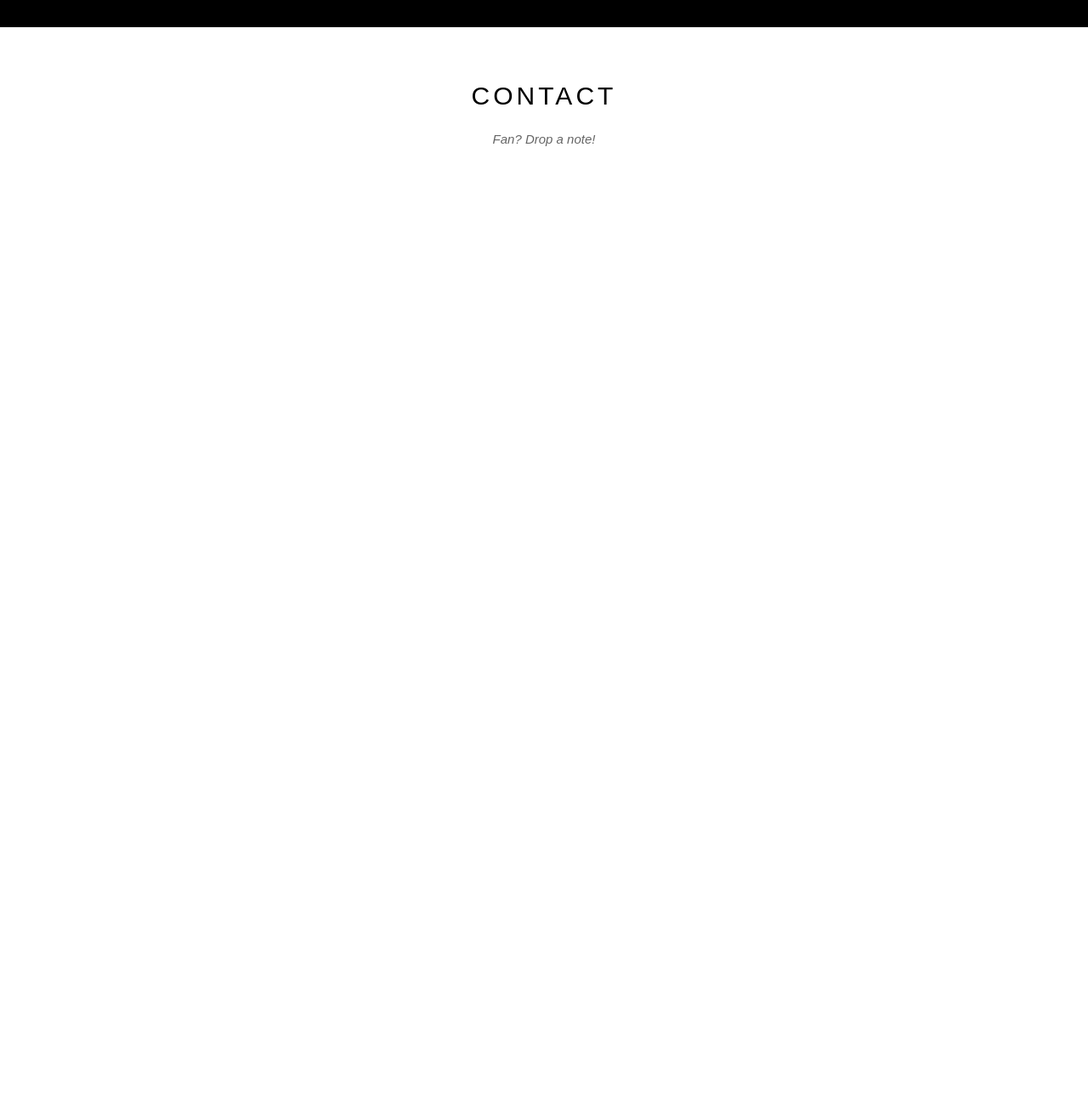
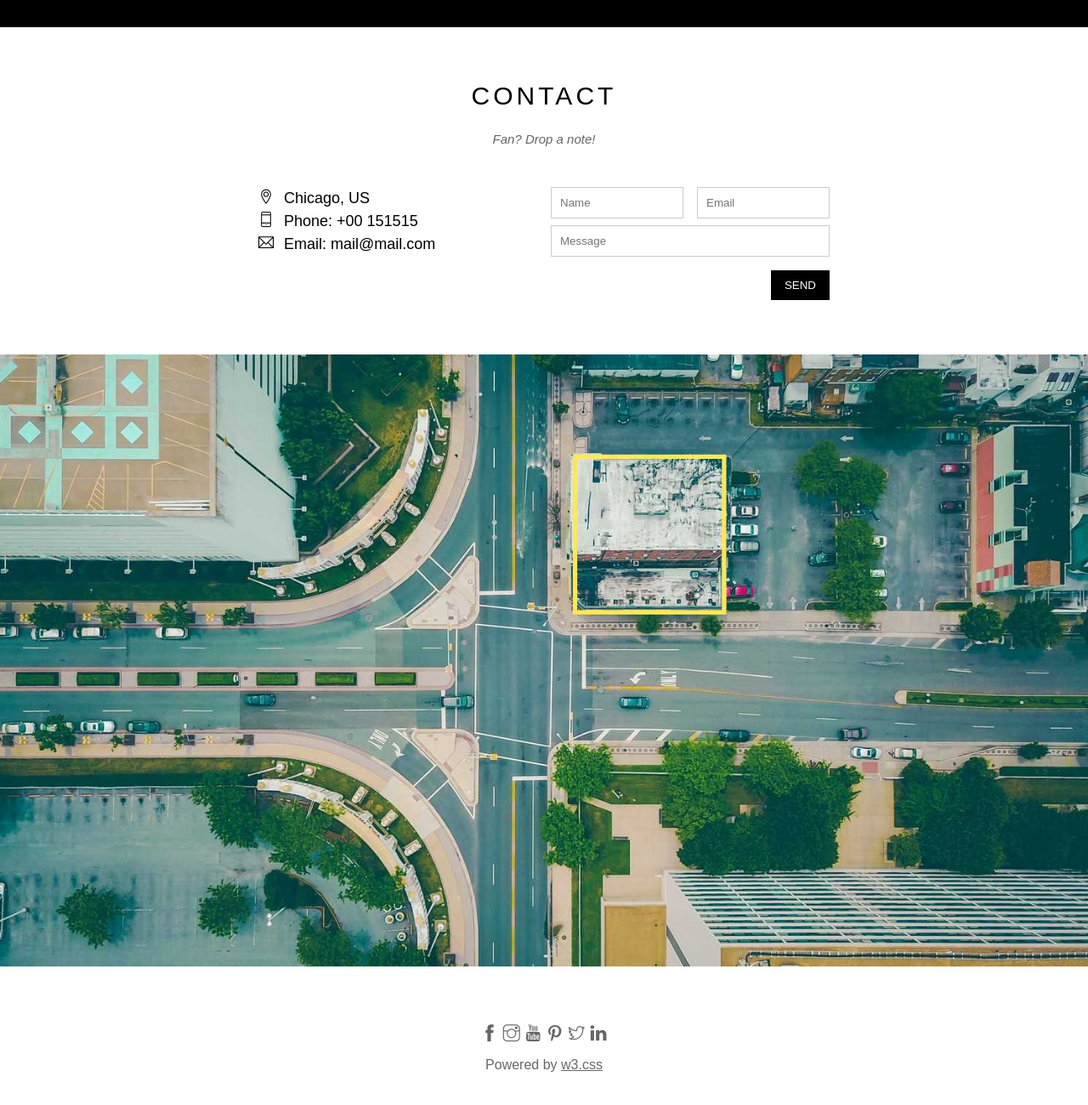
Before and after one commit to nvantien/w3band, a plain HTML site: page index.html in a window 1280 px wide. Shown: the part 2078-3378 px from the top of the page at 85% size. Before the commit the page ends 2339 px from the top, so only its background shows below. Drawn offline with Linux system fonts and the light colour scheme; files whose address does not match are found by name.

Commit message:
add footer

```diff
--- a/assets/css/style.css
+++ b/assets/css/style.css
@@ -15,6 +15,47 @@ html {
 
 .text-white {
     color: #fff !important;
+}
+
+.row {
+    margin-left: -8px;
+    margin-right: -8px;
+}
+
+.row::after {
+    content: "";
+    display: block;
+    clear: both;
+}
+
+.col {
+    float: left;
+    padding-left: 8px;
+    padding-right: 8px;
+}
+
+.col-half {
+    width: calc(100%/2);
+}
+
+.col-third {
+    width: calc(100%/3);
+}
+
+.col-full {
+    width: 100%;
+}
+
+.text-center {
+    text-align: center;
+}
+
+.mt-8 {
+    margin-top: 8px !important;
+}
+
+.mt-16 {
+    margin-top: 16px !important;
 }
 
 #main {}
@@ -269,7 +310,72 @@ html {
     background-color: #ccc;
 }
 
-#footer {}
+.contact-content {
+    margin-top: 48px;
+}
+
+.contact-info {
+    font-size: 18px;
+    line-height: 1.5;
+}
+
+.contact-info i {
+    width: 30px;
+    display: inline-block;
+}
+
+.contact-form .form-control {
+    padding: 10px;
+    border: 1px solid #ccc;
+    width: 100%;
+}
+
+.form-sub {
+    background-color: #000;
+    color: #fff;
+    border: 0px solid #000;
+    padding: 10px 16px;
+    float: right;
+    cursor: pointer;
+}
+
+.form-sub:hover {
+    color: #000;
+    background-color: #ccc;
+}
+
+.map-section img {
+    width: 100%;
+}
+
+#footer {
+    padding: 64px 16px;
+    text-align: center;
+}
+
+#footer .social-list {
+    font-size: 20px;
+
+}
+
+#footer .social-list a {
+    color: rgba(0, 0, 0, 0.6);
+    text-decoration: none;
+}
+
+#footer .social-list a:hover {
+    color: #ccc;
+}
+
+#footer .copyright {
+    color: rgba(0, 0, 0, 0.6);
+    margin-top: 15px;
+}
+
+#footer .copyright a {
+    color: rgba(0, 0, 0, 0.6);
+
+}
 
 .modal {
     position: fixed;
@@ -368,6 +474,8 @@ html {
     color: #2196f3;
 }
 
+
+
 @keyframes modalFadeIn {
     from {
         opacity: 0;
--- a/index.html
+++ b/index.html
@@ -143,10 +143,44 @@
             <div class="content-section">
                 <h2 class="section-heading">CONTACT</h2>
                 <p class="section-sub-heading">Fan? Drop a note!</p>
+                <div class="row contact-content">
+                    <div class="col col-half contact-info">
+                        <p><i class="ti-location-pin"></i>Chicago, US</p>
+                        <p><i class="ti-mobile"></i>Phone: +00 151515</p>
+                        <p><i class="ti-email"></i>Email: mail@mail.com</p>
+                    </div>
+                    <div class="col col-half contact-form">
+                        <div class="row">
+                            <div class="col col-half">
+                                <input type="text" required name="" placeholder="Name" class="form-control">
+                            </div>
+                            <div class="col col-half">
+                                <input type="email" required name="" placeholder="Email" class="form-control">
+                            </div>
+                        </div>
+                        <div class="row mt-8">
+                            <div class="col col-full">
+                                <input type="text" name="" required placeholder="Message" class="form-control">
+                            </div>
+                        </div>
+                        <input class="form-sub mt-16" type="submit" value="SEND">
+                    </div>
+                </div>
+            </div>
+            <div class="map-section">
+                <img src="./assets/img/map.jpg" alt="Map">
             </div>
         </div>
         <div id="footer">
-
+            <div class="social-list">
+                <a href="" class = "ti-facebook"><i></i></a>
+                <a href="" class = "ti-instagram"><i></i></a>
+                <a href="" class = "ti-youtube"><i></i></a>
+                <a href="" class = "ti-pinterest"><i></i></a>
+                <a href="" class = "ti-twitter"><i></i></a>
+                <a href="" class = "ti-linkedin"><i></i></a>
+            </div>
+            <p class="copyright">Powered by <a href="#">w3.css</a></p>
         </div>
 
         <div class="modal">
@@ -201,9 +235,9 @@
             buyBtn.addEventListener('click', showBuyTickets)
         }
 
-        modalClose.addEventListener('click',closeBuyTickets)
-        modal.addEventListener('click',closeBuyTickets)
-        modalContainer.addEventListener('click', function(event) {
+        modalClose.addEventListener('click', closeBuyTickets)
+        modal.addEventListener('click', closeBuyTickets)
+        modalContainer.addEventListener('click', function (event) {
             event.stopPropagation()
         })
     </script>
```
Also changed, not shown: assets/img/map.jpg (added).
